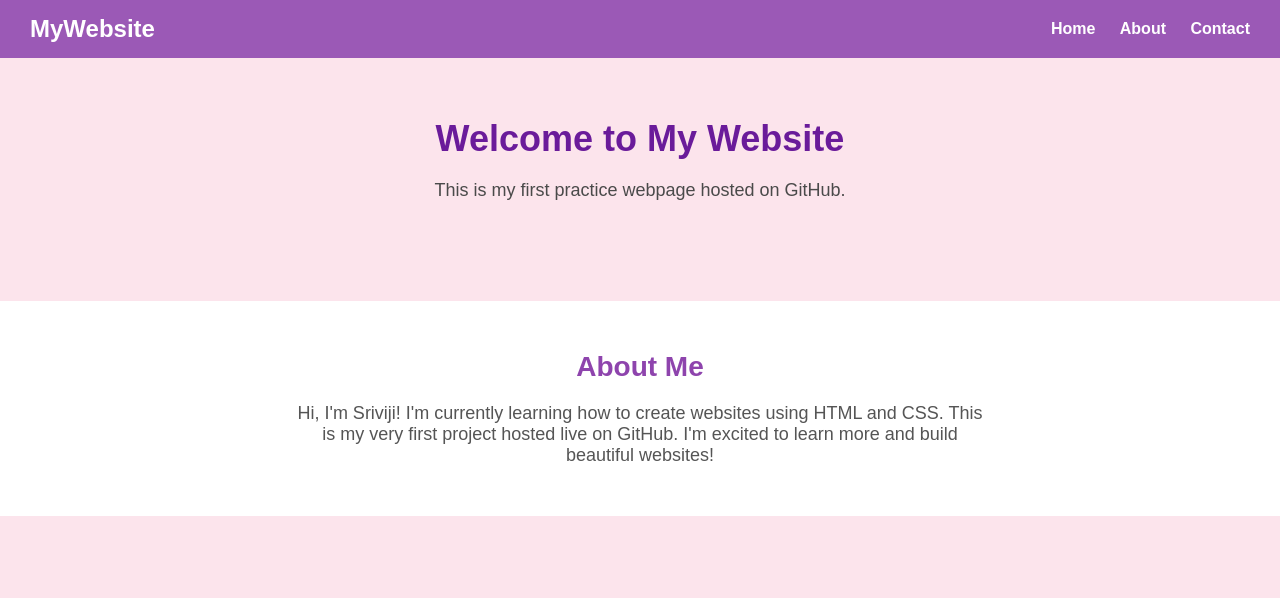
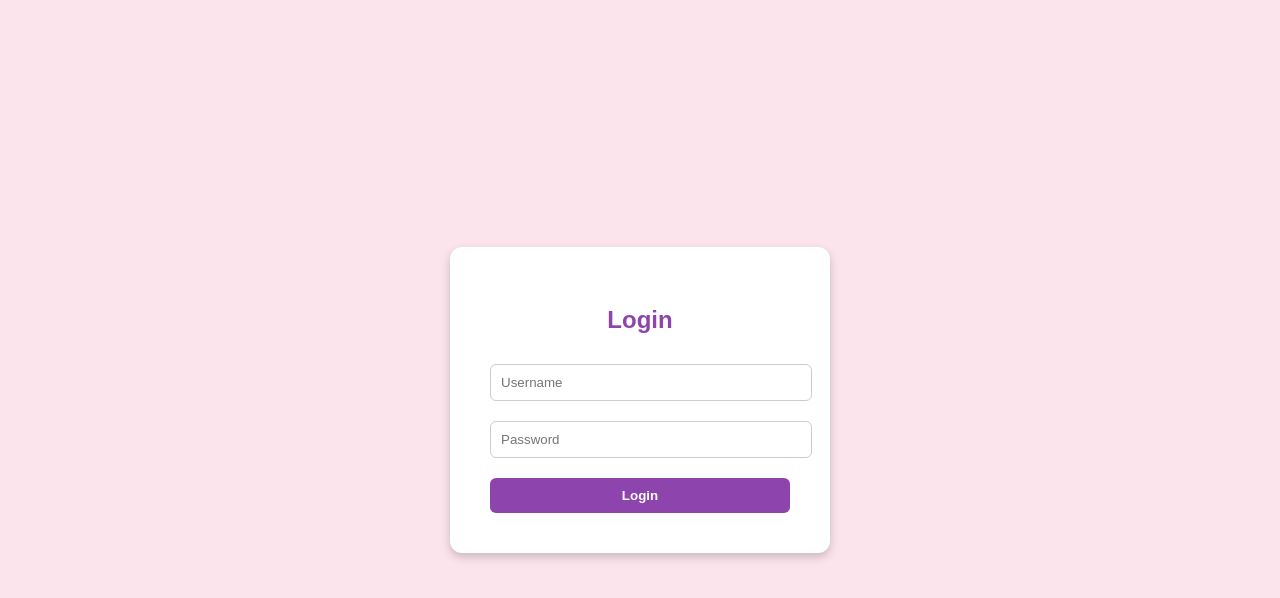
Before and after one commit to sriviji-r/my-website, a plain HTML site: page index.html in a window 1280 px wide. Drawn offline with Linux system fonts and the light colour scheme.

Commit message:
Add files via upload

```diff
--- a/index.html
+++ b/index.html
@@ -3,100 +3,66 @@
 <head>
   <meta charset="UTF-8" />
   <meta name="viewport" content="width=device-width, initial-scale=1.0" />
-  <title>My First Website</title>
+  <title>Login Page</title>
   <style>
-    * {
+    body {
+      background: #fce4ec;
+      font-family: Arial, sans-serif;
+      display: flex;
+      justify-content: center;
+      align-items: center;
+      height: 100vh;
       margin: 0;
-      padding: 0;
-      box-sizing: border-box;
     }
 
-    body {
-      font-family: Arial, sans-serif;
-      background-color: #fce4ec;
+    .login-container {
+      background: white;
+      padding: 40px;
+      border-radius: 12px;
+      box-shadow: 0 4px 10px rgba(0, 0, 0, 0.2);
+      text-align: center;
+      width: 300px;
     }
 
-    .navbar {
-      background-color: #9b59b6;
-      padding: 15px 30px;
-      display: flex;
-      justify-content: space-between;
-      align-items: center;
-    }
-
-    .navbar h2 {
-      color: white;
-    }
-
-    .nav-links a {
-      color: white;
-      text-decoration: none;
-      margin-left: 20px;
-      font-weight: bold;
-    }
-
-    .nav-links a:hover {
-      text-decoration: underline;
-    }
-
-    .main-content {
-      padding: 60px 20px;
-      text-align: center;
-    }
-
-    .main-content h1 {
-      color: #6a1b9a;
-      font-size: 36px;
-    }
-
-    .main-content p {
-      margin-top: 20px;
-      font-size: 18px;
-      color: #4a4a4a;
-    }
-
-    .about-section {
-      background-color: #fff;
-      padding: 50px 20px;
-      text-align: center;
-      margin-top: 40px;
-    }
-
-    .about-section h2 {
-      font-size: 28px;
+    h2 {
       color: #8e44ad;
       margin-bottom: 20px;
     }
 
-    .about-section p {
-      font-size: 18px;
-      color: #555;
-      max-width: 700px;
-      margin: 0 auto;
+    input[type="text"],
+    input[type="password"] {
+      width: 100%;
+      padding: 10px;
+      margin: 10px 0;
+      border: 1px solid #ccc;
+      border-radius: 6px;
+    }
+
+    button {
+      width: 100%;
+      padding: 10px;
+      background-color: #8e44ad;
+      color: white;
+      border: none;
+      border-radius: 6px;
+      font-weight: bold;
+      cursor: pointer;
+      margin-top: 10px;
+    }
+
+    button:hover {
+      background-color: #732d91;
     }
   </style>
 </head>
 <body>
-
-  <div class="navbar">
-    <h2>MyWebsite</h2>
-    <div class="nav-links">
-      <a href="#">Home</a>
-      <a href="#">About</a>
-      <a href="#">Contact</a>
-    </div>
+  <div class="login-container">
+    <h2>Login</h2>
+    <form>
+      <input type="text" placeholder="Username" required />
+      <input type="password" placeholder="Password" required />
+      <button type="submit">Login</button>
+    </form>
   </div>
-
-  <div class="main-content">
-    <h1>Welcome to My Website</h1>
-    <p>This is my first practice webpage hosted on GitHub.</p>
-  </div>
-
-  <!-- 🌸 About Me Section -->
-  <div class="about-section">
-    <h2>About Me</h2>
-    <p>Hi, I'm Sriviji! I'm currently learning how to create websites using HTML and CSS. This is my very first project hosted live on GitHub. I'm excited to learn more and build beautiful websites!</p>
-  </div>
-
 </body>
 </html>
```
